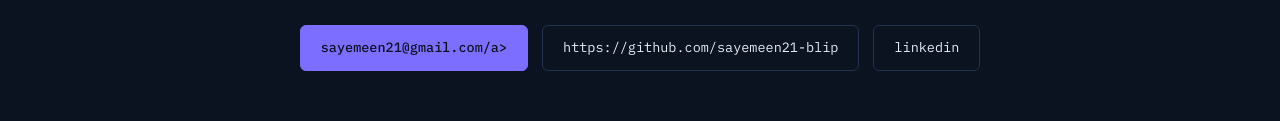
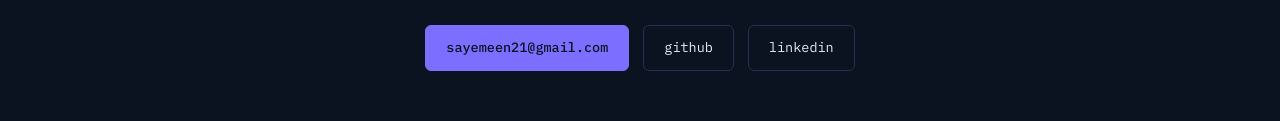
Before and after one commit to sayemeen21-blip/sayemeen21-blip.github.io, a plain HTML site: page index.html in a window 1280 px wide. Shown: the part 3359-3480 px from the top of the page. Drawn offline with Linux system fonts and the light colour scheme.

Commit message:
Update index.html

```diff
--- a/index.html
+++ b/index.html
@@ -268,7 +268,7 @@
     <div class="project">
       <div class="project-top">
         <div class="project-title">LAN &amp; WAN Troubleshooting and Optimization</div>
-        <span class="status dev"><i></i>coursework · with Abrar Arif Fahim</span>
+        <span class="status dev"><i></i>coursework</span>
       </div>
       <p class="project-desc">Structured study and presentation on diagnosing and improving wide-area network performance: layer-based troubleshooting (physical → application), reading ping/traceroute output to isolate bottlenecks, and applying QoS and SD-WAN techniques to cut latency, jitter, and packet loss. Included a case study walking a congested, jitter-heavy link through diagnosis to a QoS-based fix.</p>
       <div class="tags">
@@ -361,8 +361,8 @@
     <h2 style="font-family:'Space Grotesk',sans-serif;font-size:28px;margin:0 0 14px;">Let's talk infrastructure.</h2>
     <p style="color:var(--muted);max-width:440px;margin:0 auto 28px;">Open to network, infrastructure, and backend developer internship roles.</p>
     <div class="cta-row" style="justify-content:center;">
-      <a class="btn primary" href="sayemeen21@gmail.com">sayemeen21@gmail.com/a>
-      <a class="btn ghost" href="https://github.com/sayemeen21-blip">https://github.com/sayemeen21-blip</a>
+      <a class="btn primary" href="sayemeen21@gmail.com">sayemeen21@gmail.com</a>
+      <a class="btn ghost" href="https://github.com/sayemeen21-blip">github</a>
       <a class="btn ghost" href="https://www.linkedin.com/in/ummay-sayemeen-8668a8407">linkedin</a>
     </div>
   </section>
```
